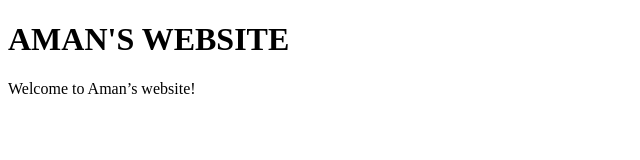
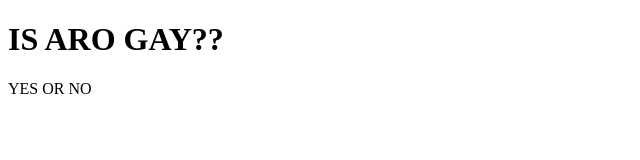
Before and after one commit to Aman-nyx/AMAN, a plain HTML site: page index.html in a window 1280 px wide. Shown: the whole page, without its empty margins (0-640 px from the left). Drawn offline with Linux system fonts and the light colour scheme.

Commit message:
index.html

```diff
--- a/index.html
+++ b/index.html
@@ -7,10 +7,11 @@
 </head>
 <body>
     <header>
-        <h1>AMAN'S WEBSITE</h1>
+        <h1>IS ARO GAY??</h1>
     </header>
     <main>
-        <p>Welcome to Aman’s website!</p>
+        <p>YES OR NO
+        </p>
     </main>
 </body>
 </html>
```
